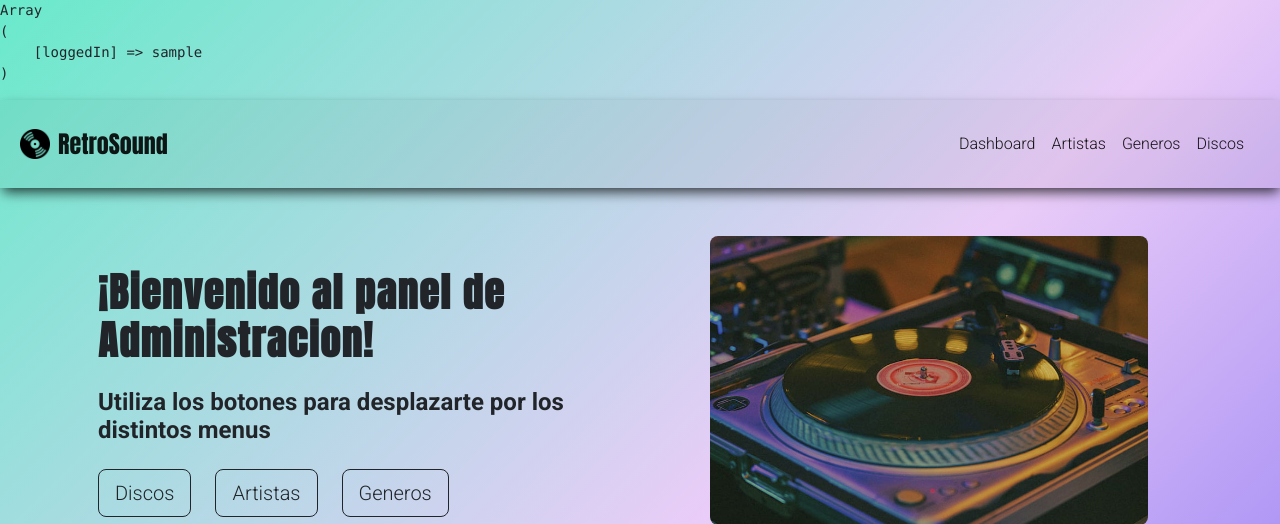
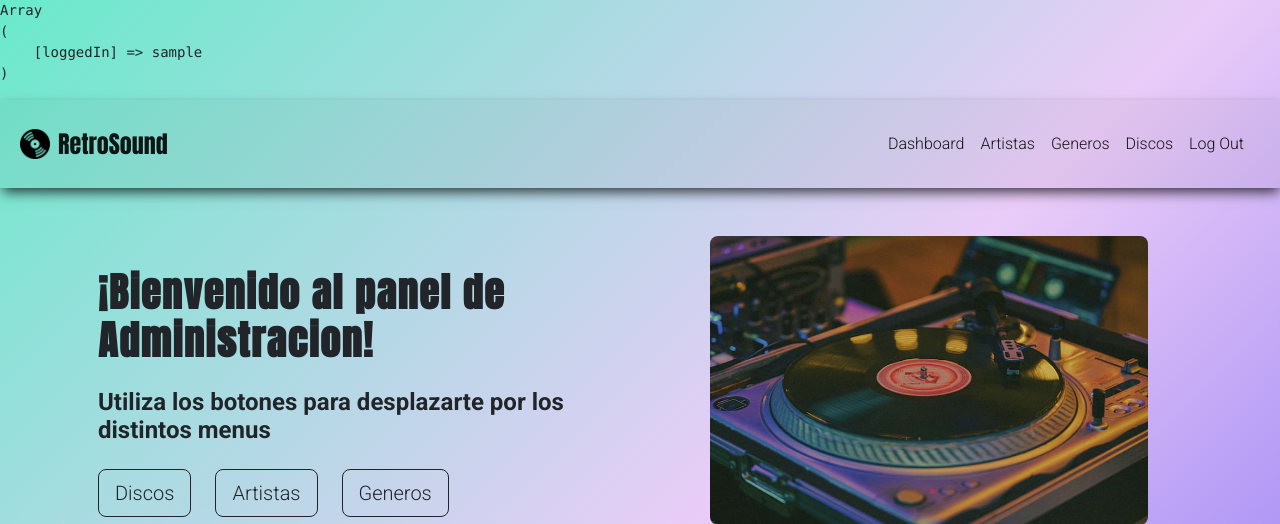
Before and after one commit to mArchilli/ARCHILLI-MERLO-TP-2, a PHP site: page /admin/index.php?sec=dashboard in a window 1280 px wide. Shown: the top 524 px of the page. Run offline with PHP 8.4, Linux system fonts and the light colour scheme; the visitor is signed in with stand-in values (Sample User, id 1).

Commit message:
Log In y Log Out terminado

```diff
--- a/admin/index.php
+++ b/admin/index.php
@@ -72,6 +72,8 @@ if (!array_key_exists($seccion, $secciones_validas)) {
     $titulo = $secciones_validas[$seccion]['titulo'];
 }
 
+$userData = $_SESSION['loggedIn'] ?? FALSE;
+
 ?>
 
 <!DOCTYPE html>
@@ -115,18 +117,26 @@ if (!array_key_exists($seccion, $secciones_validas)) {
 
                 <ul class="navbar-nav ms-auto mb-2 mb-lg-0">
                     <li class="nav-item">
-                        <a class="nav-link active" aria-current="page" href="index.php?sec=dashboard">Dashboard</a>
+                        <a class="nav-link active <?= $userData ? "" : "d-none" ?>" aria-current="page" href="index.php?sec=dashboard">Dashboard</a>
                     </li>
                     <li class="nav-item">
-                        <a class="nav-link active" href="index.php?sec=admin_artista">Artistas</a>
+                        <a class="nav-link active <?= $userData ? "" : "d-none" ?>" href="index.php?sec=admin_artista">Artistas</a>
                     </li>
 
                      <li class="nav-item">
-                        <a class="nav-link active" href="index.php?sec=admin_genero">Generos</a>
+                        <a class="nav-link active <?= $userData ? "" : "d-none" ?>" href="index.php?sec=admin_genero">Generos</a>
                     </li>
 
                     <li class="nav-item">
-                        <a class="nav-link active" href="index.php?sec=admin_disco">Discos</a>
+                        <a class="nav-link active <?= $userData ? "" : "d-none" ?>" href="index.php?sec=admin_disco">Discos</a>
+                    </li>
+
+                    <li class="nav-item">
+                        <a class="nav-link active <?= $userData ? "d-none" : "" ?>" href="index.php?sec=login">Log In</a>
+                    </li>
+
+                    <li class="nav-item">
+                        <a class="nav-link active <?= $userData ? "" : "d-none" ?>" href="actions/auth_logout.php">Log Out</a>
                     </li>
                 </ul>
             </div>
```
Also changed, not shown: admin/actions/auth_logout.php (added, +7 -0 lines), admin/views/login.php (+0 -7 lines), classes/Autenticacion.php (+7 -0 lines).
